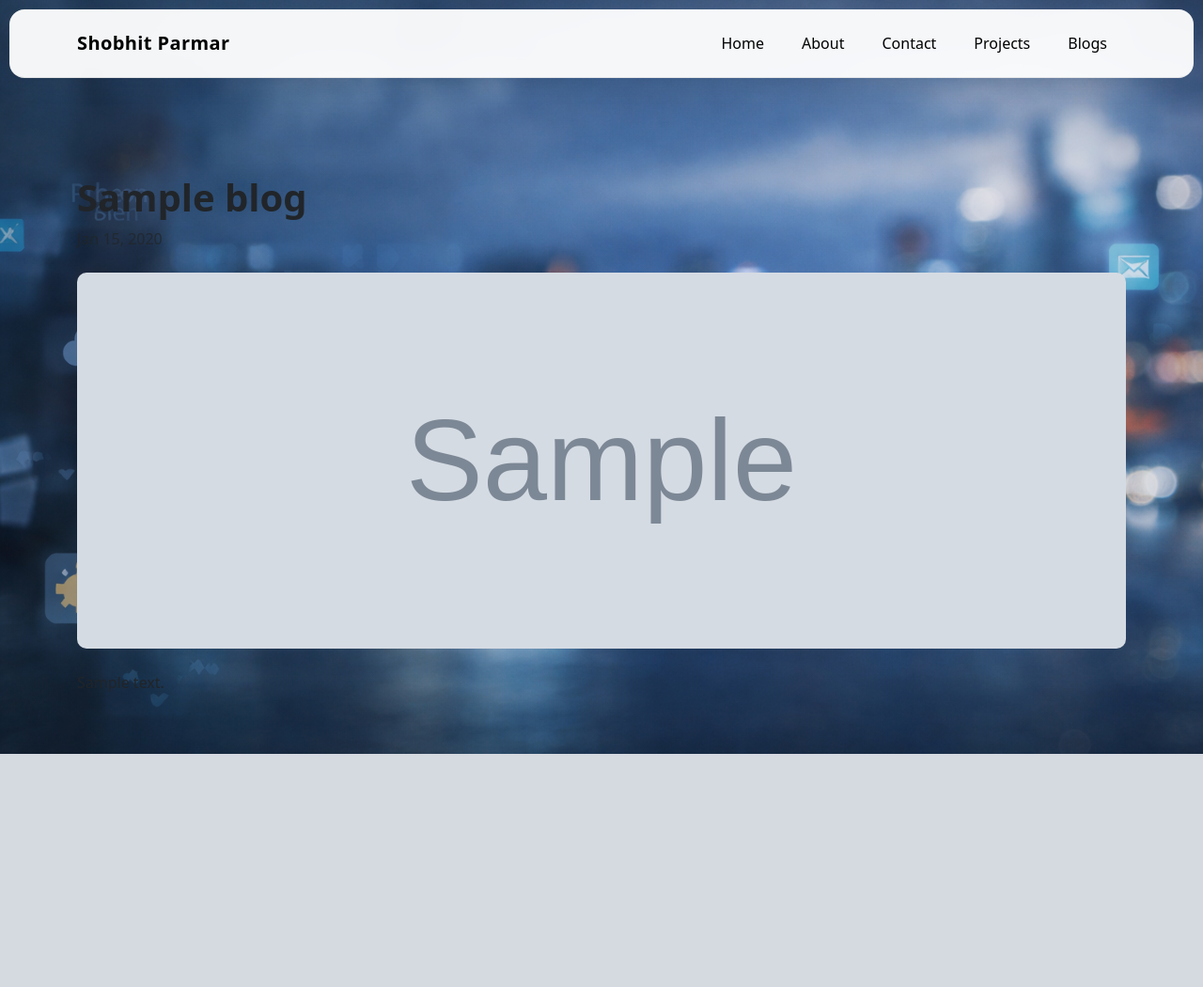
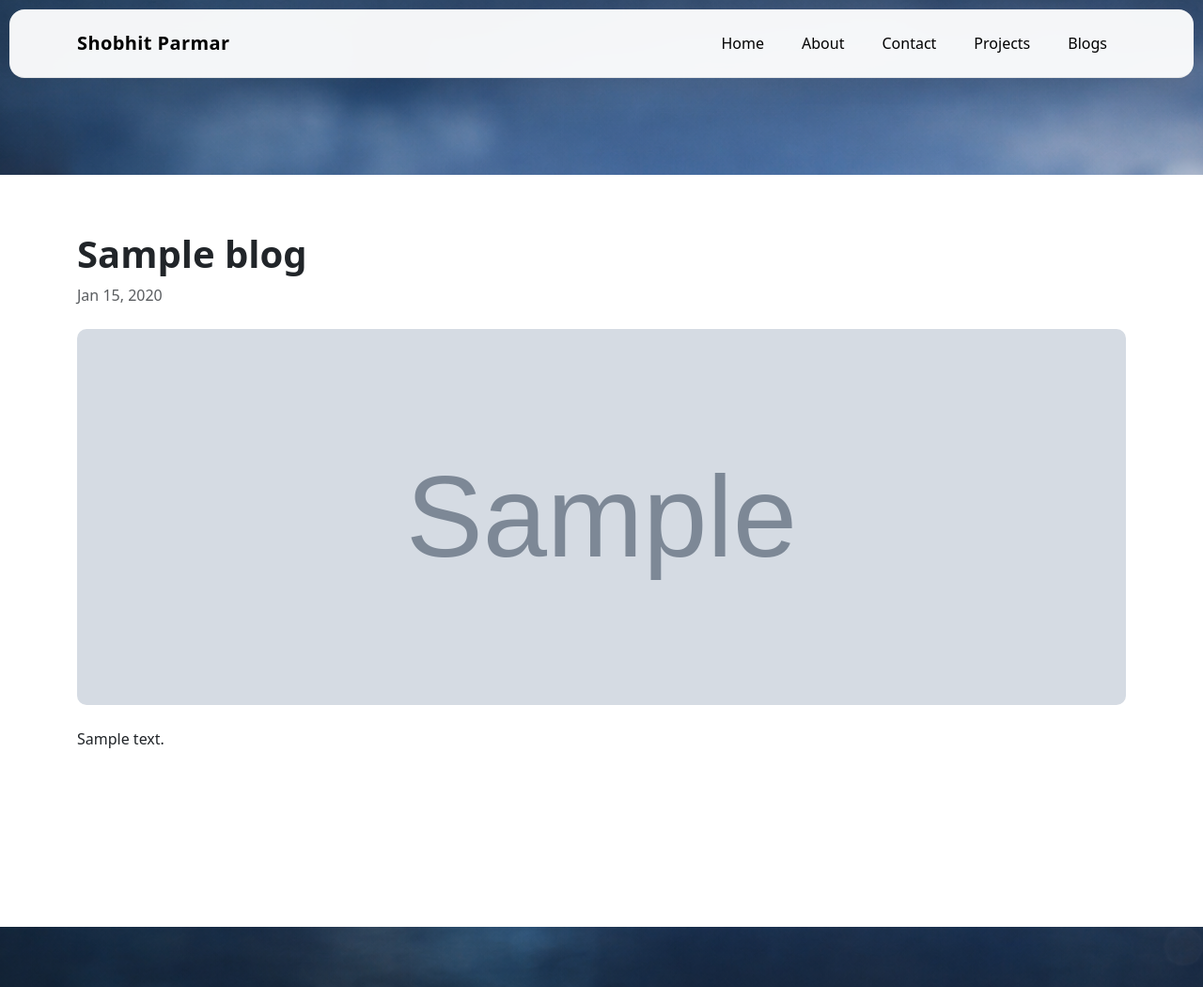
Before and after one commit to parmarshobhit91/PORTFOLIO, a Django app: template blog/templates/blog/blog-detail.html in a window 1280 px wide. Shown: the whole page at 94% size. Before the commit the page ends 802 px from the top, so only its background shows below. Run offline with Django 5.2, Linux system fonts and the light colour scheme; the template is opened without the code that fills it: most values are stand-ins (such as "Sample title", 1, 10 or a date in 2020); grey boxes marked "Sample" are stand-in pictures; data that the repository does not hold is empty.

Commit message:
changes blog-detail template color

```diff
--- a/blog/templates/blog/blog-detail.html
+++ b/blog/templates/blog/blog-detail.html
@@ -21,11 +21,19 @@
     font-size: 1rem;
     line-height: 1.7;
 }
+
+.blog-detail-wrapper {
+    background-color: #ffffff;
+    min-height: 100vh;
+    padding: 60px 20px;
+}
+
 </style>
 
 {% include 'navbar-dark.html' %}
 
 <section class="blog-detail">
+  <div class="blog-detail-wrapper">
   <div class="container">
 
     <h1 class="fw-bold mb-2">{{ blog.title }}</h1>
@@ -44,6 +52,7 @@
     </div>
 
   </div>
+  </div>
 </section>
 
 {% endblock %}
```
